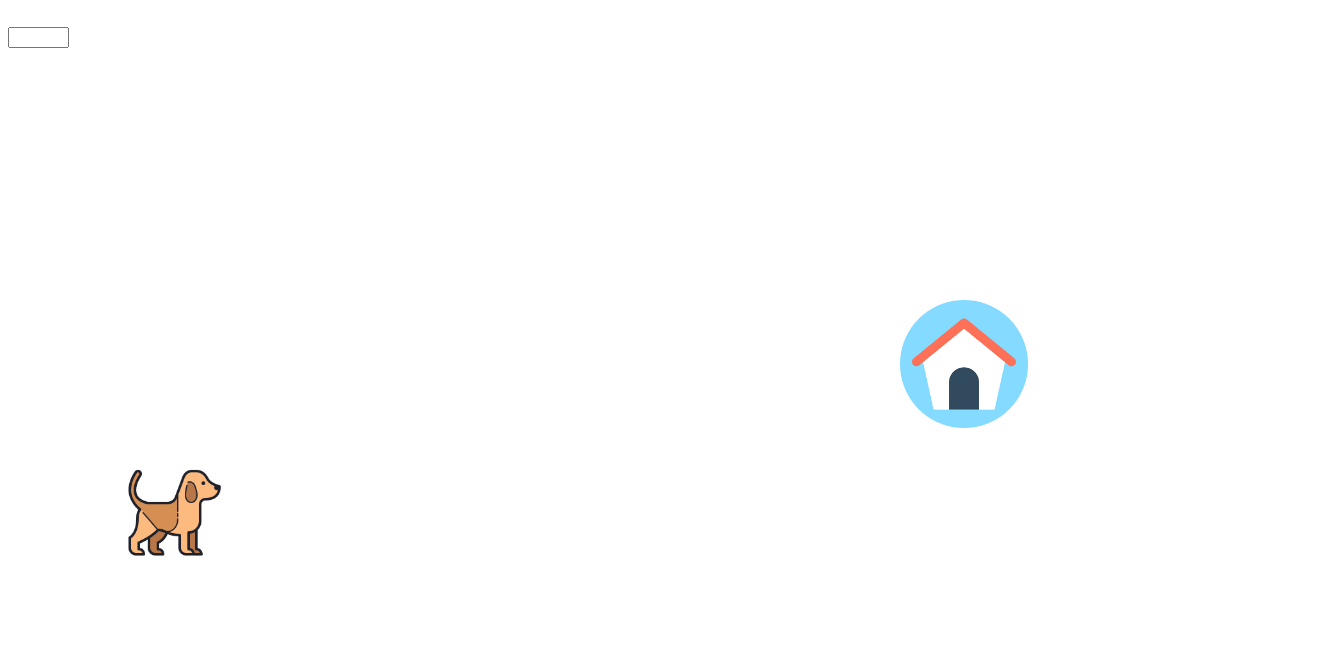
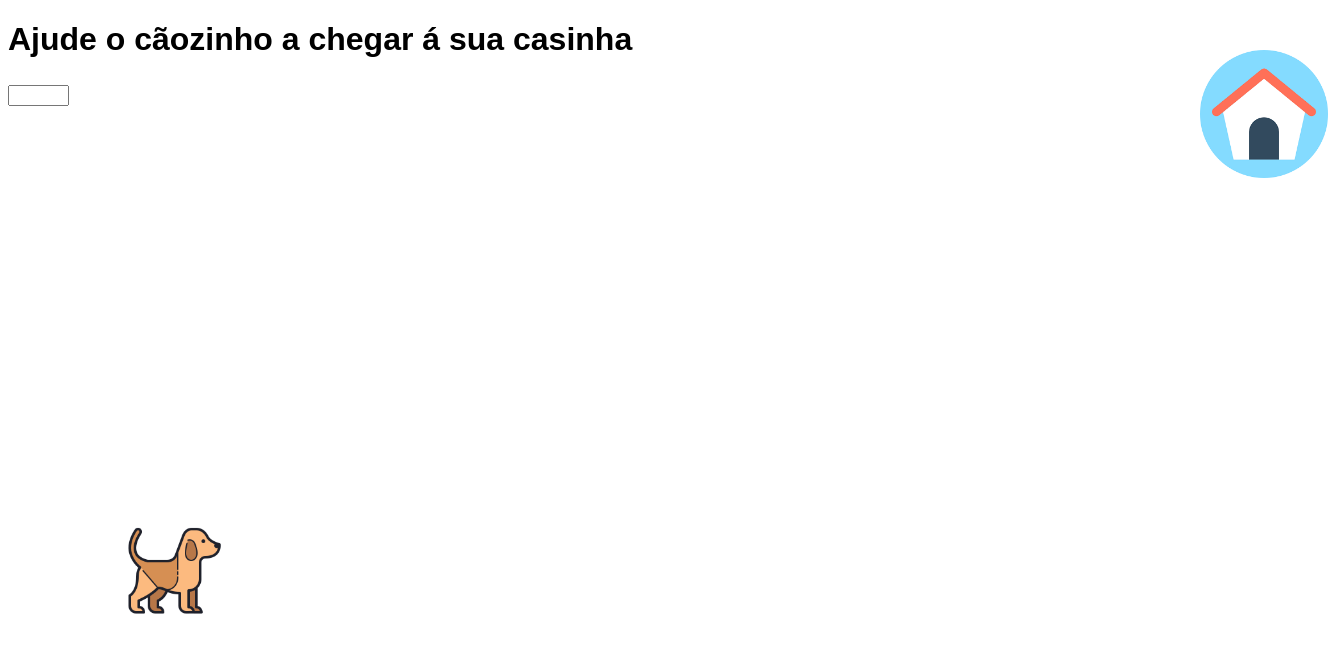
Before and after one commit to pdrpc/projetocachorro, a plain HTML site: page index.html in a window 1280 px wide. Shown: the whole page, 1328 px wide, since content can reach past the window. Drawn offline with nearby package versions, Linux system fonts and the light colour scheme.

Commit message:
Mod1, Posicao da casa e texto de apresentacao

```diff
--- a/CSS/estilo.css
+++ b/CSS/estilo.css
@@ -4,11 +4,14 @@
 	margin-left: 100px;
 }
 
+#titulo{
+	font-family: Arial, Helvetica, sans-serif;
+}
 #casa {
 	width: 8em;
 	position: absolute;
-	top: 300px;
-	left: 900px;
+	top: 50px;
+	left: 1200px;
 }
 
 #campo {
--- a/index.html
+++ b/index.html
@@ -2,7 +2,8 @@
 <html>
 <head>
 	<title>Cachorro</title>
-	<link rel="stylesheet" type="text/css" href="css/estilo.css">
+    <link rel="stylesheet" type="text/css" href="css/estilo.css">
+    <h1 id="titulo">Ajude o cãozinho a chegar á sua casinha</h1>
 </head>
 <body>
 
```
